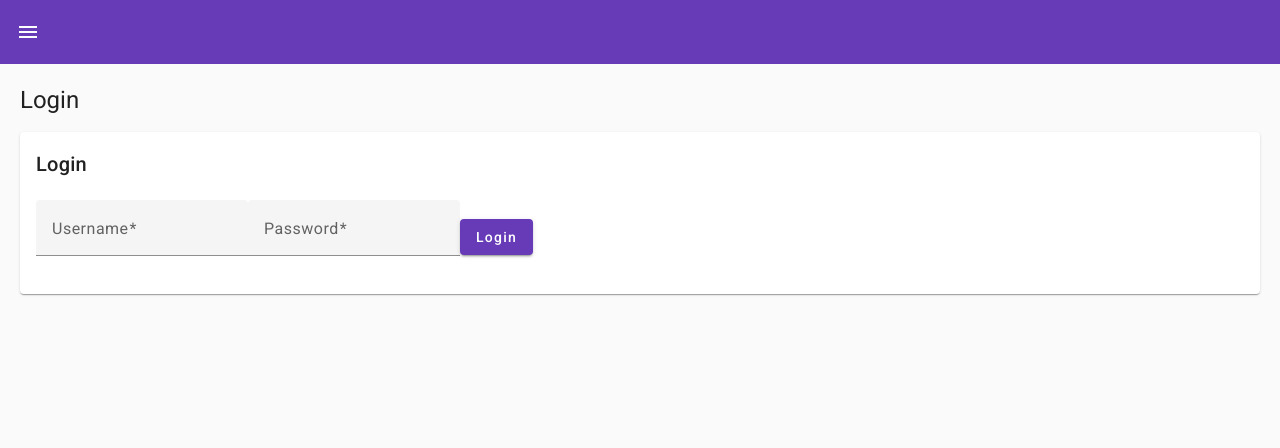
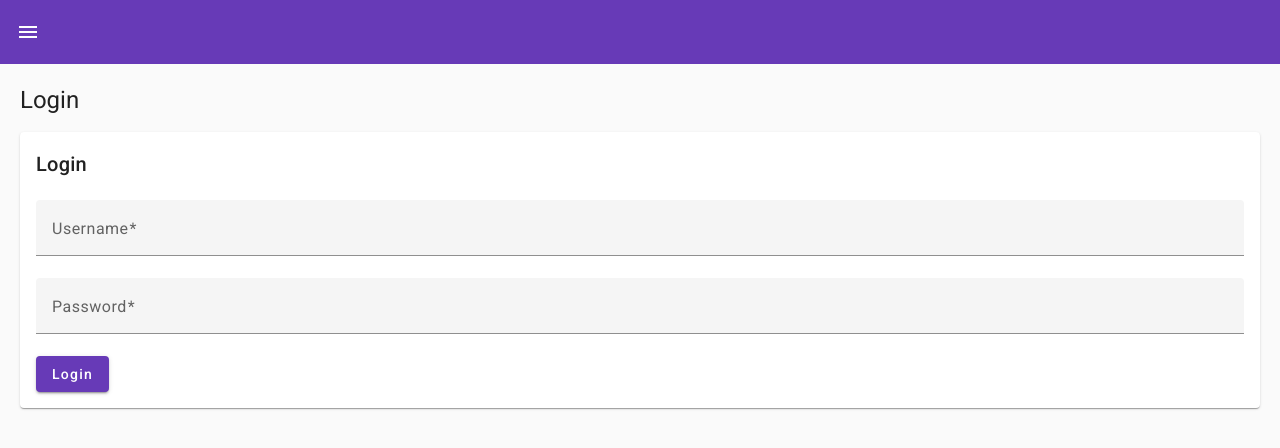
Before and after one commit to KoaDev/ToDoApp, an Angular app in the folder ToDoApp/: page /login in a window 1280 px wide. Shown: the top 448 px of the page. Built offline with nearby package versions, Linux system fonts and the light colour scheme.

Commit message:
Fix 13012023-1728
- Fix login.component.html

```diff
--- a/ToDoApp/src/app/components/login/login.component.html
+++ b/ToDoApp/src/app/components/login/login.component.html
@@ -1,13 +1,13 @@
 <div class="grid-container">
-    <h1 class="mat-h1">Login</h1>
-    <mat-card class="login-card">
+    <h1 >Login</h1>
+    <mat-card>
         <mat-card-header>
             <mat-card-title> Login </mat-card-title>
         </mat-card-header>
         <br />
         <mat-card-content>
                 <form>
-                    <mat-form-field class="example-full-width">
+                    <mat-form-field class="full-width">
                         <mat-label>Username</mat-label>
                         <input type="text" matInput [formControl]="FormControl" placeholder="Ex. pat" [(ngModel)]="user.username" />
                         <mat-error *ngIf="FormControl.hasError('required')">
@@ -15,7 +15,7 @@
                         </mat-error>
                     </mat-form-field>
 
-                    <mat-form-field class="example-full-width">
+                    <mat-form-field class="full-width">
                         <mat-label>Password</mat-label>
                         <input type="password" matInput [formControl]="FormControl" placeholder="Ex. pat" [(ngModel)]="user.password" />
                         <mat-error *ngIf="FormControl.hasError('required')">
```
